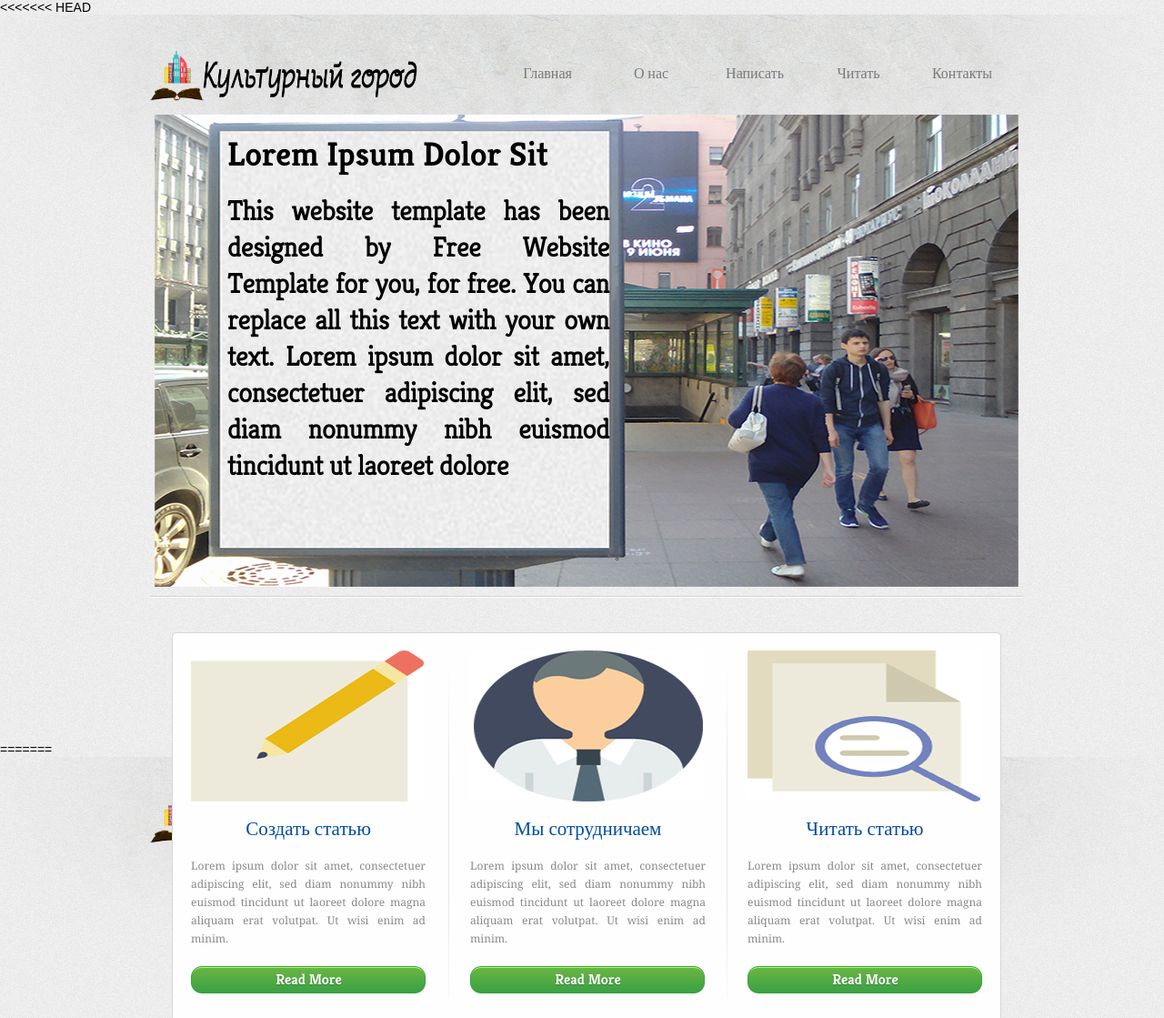
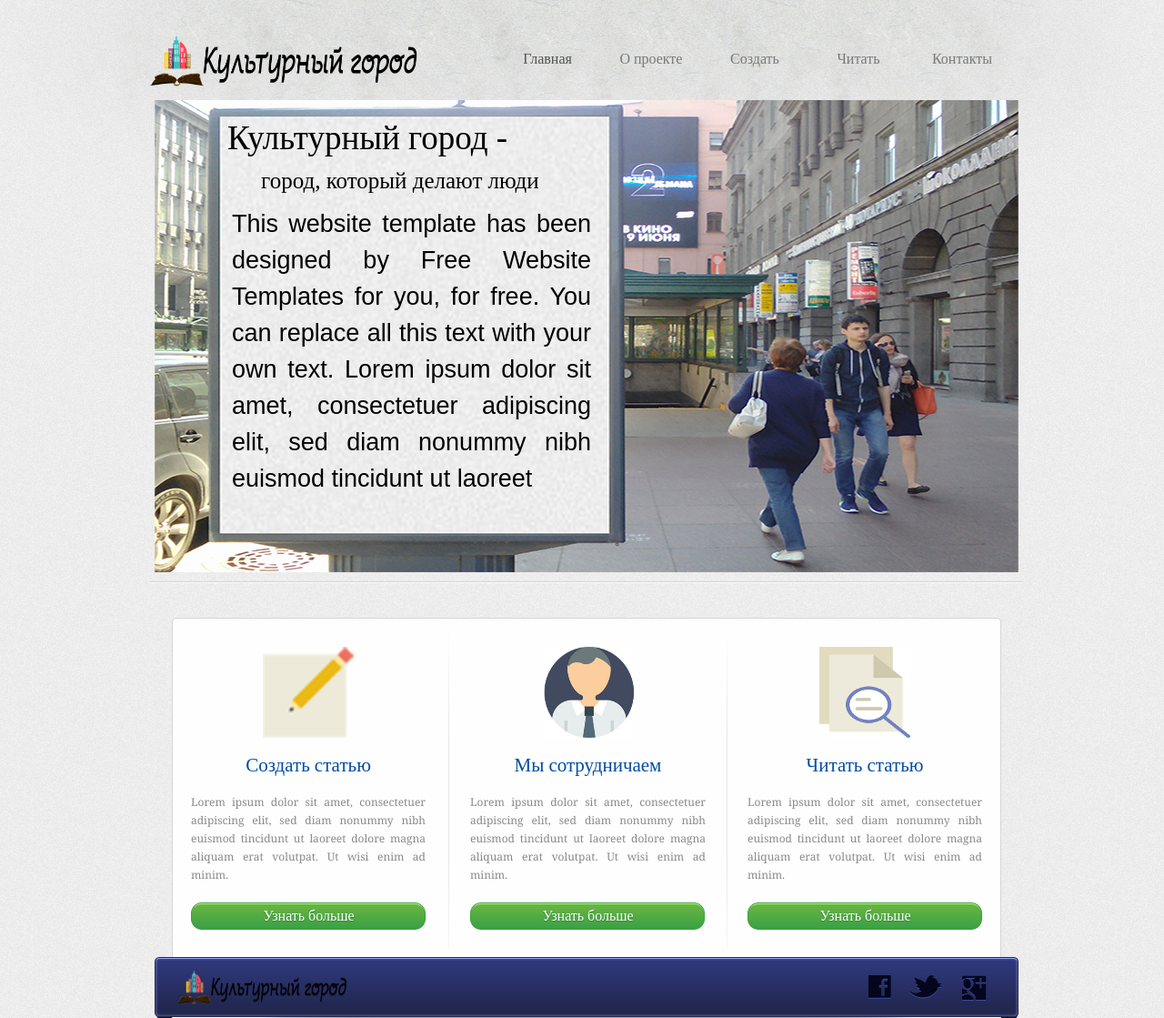
Before and after one commit to Alchick/city-city, a Flask app: page / in a window 1280 px wide. Shown: the top 1119 px of the page at 91% size. Run offline with Flask 2, Linux system fonts and the light colour scheme; some web fonts are replaced.

Commit message:
add icons read partner create to index file && add five-font, correct css margins

```diff
--- a/app/static/css/style.css
+++ b/app/static/css/style.css
@@ -26,6 +26,13 @@
 	font-weight: normal;
 	font-style: normal;
 }
+@font-face {
+    font-family: 'five';
+    src: url('../fonts/five-font.ttf');
+	font-weight: normal;
+	font-style: normal;
+}
+
 #background {
 	background: url("../images/bg-page.jpg");
 	background-position:top center;
@@ -126,20 +133,19 @@
 }
 #background #page #body .featured ul li h2 a {
 	color:#000000;
-	font-family: 'KreonBold';
+	font-family: 'five';
 	font-size:37px;
 	text-decoration:none;
 	font-weight:normal;
 }
 #background #page #body .featured ul li p {
 	color:#000000;
-	font-family: 'kreonlight';
-	font-size:30px;
+	font-size:27px;
 	line-height:40px;
 	text-align:justify;
-    margin:0;
-    margin-top:20px;
-    font-weight:bold;
+    margin:20px;
+    margin-top:10px;
+    margin-left:5px;
 }
 #background #page #body .featured ul li p a {
 	color:#fbfbfb;
@@ -604,7 +610,7 @@
 	width:950px;
 	padding:0 5px;
 	margin:0;
-	background:url("../images/bg-footer_1.png");
+	background:url("../images/bg-footer.png");
 	background-position:center;
 	background-repeat:no-repeat;
 }
--- a/app/templates/index.html
+++ b/app/templates/index.html
@@ -1,132 +1,12 @@
-<<<<<<< HEAD
-<!DOCTYPE html>
-<!-- Website template by freewebsitetemplates.com -->
-<html>
-<head>
-	<title>Chronokeep Website Template</title>
-	<meta charset="utf-8">
-	<link rel="stylesheet" type="text/css" href="{{ url_for('static', filename='css/style.css') }}">
-	<!--[if IE 7]>
-		<link href="css/ie7.css" rel="stylesheet" type="text/css">
-	<![endif]-->
-</head>
-<body>
-	<div id="background">
-		<div id="page">
-			<div id="header"> <a href="index.html" id="logo"><img src="static/images/logo-Culture_City.png" width="295" height="55" alt="Chronokeep Website Template"></a>
-				<ul class="navigation">
-					<li>
-						<a class="activeв" href="index.html">Главная</a>
-					</li>
-					<li>
-						<a href="about.html">О нас</a>
-					</li>
-					<li>
-						<a href="write.html">Написать</a>
-					</li>
-					<li>
-						<a href="read.html">Читать</a>
-					</li>
-					<li>
-						<a href="partners.html">Контакты</a>
-					</li>
-				</ul>
-			</div>
-			<!-- start of body-->
-			<div id="body">
-				<div class="featured">
-					<ul>
-						<li>
-							<h2><a href="index.html">Lorem Ipsum Dolor Sit</a></h2>
-							<p>
-								This website template has been designed by Free Website Template<a href="http://www.freewebsitetemplates.com"></a> for you, for free. You can replace all this text with your own text. Lorem ipsum dolor sit amet, consectetuer adipiscing elit, sed diam nonummy nibh euismod tincidunt ut laoreet dolore
-							</p>
-							<!--<a href="index.html" class="download">&nbsp;</a> <a href="index.html" class="buy">&nbsp;</a> -->
-						</li>
-					</ul>
-				</div>
-				<div id="section">
-					<div class="footer">
-						<div class="body">
-							<ul class="article">
-								<li class="first">
-									<a href="index.html"><img src="static/images/create.jpg" width="256" height="166" alt="Chronokeep Website Template"></a>
-									<h2><a href="index.html">Создать статью</a></h2>
-									<p>
-										Lorem ipsum dolor sit amet, consectetuer adipiscing elit, sed diam nonummy nibh euismod tincidunt ut laoreet dolore magna aliquam erat volutpat. Ut wisi enim ad minim.
-									</p>
-									<a href="index.html" class="readmore">Read More</a>
-								</li>
-								<li>
-									<a href="index.html"><img src="static/images/partner.jpg" width="256" height="166" alt="Chronokeep Website Template"></a>
-									<h2><a href="index.html">Мы сотрудничаем</a></h2>
-									<p>
-										Lorem ipsum dolor sit amet, consectetuer adipiscing elit, sed diam nonummy nibh euismod tincidunt ut laoreet dolore magna aliquam erat volutpat. Ut wisi enim ad minim.
-									</p>
-									<a href="index.html" class="readmore">Read More</a>
-								</li>
-								<li class="last">
-									<a href="index.html"><img src="static/images/read.jpg" width="256" height="166" alt="Chronokeep Website Template"></a>
-									<h2><a href="index.html">Читать статью</a></h2>
-									<p>
-										Lorem ipsum dolor sit amet, consectetuer adipiscing elit, sed diam nonummy nibh euismod tincidunt ut laoreet dolore magna aliquam erat volutpat. Ut wisi enim ad minim.
-									</p>
-									<a href="index.html" class="readmore">Read More</a>
-								</li>
-							</ul>
-						</div>
-					</div>
-				</div>
-			</div>
-			<!-- end of body-->
-			<div id="footer">
-				<div>
-					<div class="header"> <a href="index.html"><img class="logo" src="images/logo-Culture_City.png" width="187" height="37" alt="Chronokeep Website Template"></a>
-						<ul class="connect">
-							<li>
-								<a href="http://www.freewebsitetemplates.com/go/facebook/" class="facebook">&nbsp;</a>
-							</li>
-							<li>
-								<a href="http://www.freewebsitetemplates.com/go/twitter/" class="twitter">&nbsp;</a>
-							</li>
-							<li>
-								<a href="http://www.freewebsitetemplates.com/go/googleplus/" class="googleplus">&nbsp;</a>
-							</li>
-						</ul>
-					</div>
-					<div class="body">
-						<ul class="navigation">
-							<li>
-								<a href="index.html">Home</a>
-							</li>
-							<li>
-								<a href="about.html">About</a>
-							</li>
-							<li>
-								<a href="blog.html">Blog</a>
-							</li>
-							<li>
-								<a href="services.html">Services</a>
-							</li>
-						</ul>
-					</div>
-				</div>
-				<div id="footnote"> &copy; Copyright &copy; 2011 Company name all rights reserved </div>
-			</div>
-		</div>
-	</div>
-</body>
-</html>
-=======
 {% extends "base.html" %}
 {% block content %}
 <div id="body">
                 <div class="featured">
                     <ul>
                         <li>
-                            <h2><a href="index.html">Lorem Ipsum Dolor Sit</a></h2>
+                            <h2><a href="index.html">Культурный город - <br>&emsp;<span style='font-size:25px'>город, который делают люди</span></a></h2>
                             <p>
-                                This website template has been designed by <a href="http://www.freewebsitetemplates.com">Free Website Templates</a> for you, for free. You can replace all this text with your own text. Lorem ipsum dolor sit amet, consectetuer adipiscing elit, sed diam nonummy nibh euismod tincidunt ut laoreet dolore magna aliquam erat volutpat. Ut wisi enim ad minim veniam, quis nostrud exerci tation ullamcorper suscipit lobortis nisl ut aliquip ex ea commodo consequat. Duis autem vel eum iriure dolor in hendrerit in vulputate velit esse molestie consequat, vel illum dolore eu feugiat nulla facilisis at vero eros et accumsan et iusto odio dignissim qui blandit praesent luptatum zzril delenit augue duis dolore te feugait nulla facilisi. Nam liber tempor cum soluta nobis eleifend option
+                                This website template has been designed by Free Website Templates <a href="http://www.freewebsitetemplates.com"></a> for you, for free. You can replace all this text with your own text. Lorem ipsum dolor sit amet, consectetuer adipiscing elit, sed diam nonummy nibh euismod tincidunt ut laoreet
                             </p>
                             <!--<a href="index.html" class="download">&nbsp;</a> <a href="index.html" class="buy">&nbsp;</a> -->
                         </li>
@@ -137,7 +17,8 @@
                         <div class="body">
                             <ul class="article">
                                 <li class="first">
-                                    <a href="index.html"><img src="static/images/disk.jpg" width="256" height="166" alt="Chronokeep Website Template"></a>
+                                    <a href="index.html">
+                                    <p style="text-align:center;"><img src="static/images/create.png" width="100" height="100" alt="Chronokeep Website Template"></a>
                                     <h2><a href="index.html">Создать статью</a></h2>
                                     <p>
                                         Lorem ipsum dolor sit amet, consectetuer adipiscing elit, sed diam nonummy nibh euismod tincidunt ut laoreet dolore magna aliquam erat volutpat. Ut wisi enim ad minim.
@@ -145,7 +26,9 @@
                                     <a href="index.html" class="readmore">Узнать больше</a>
                                 </li>
                                 <li>
-                                    <a href="index.html"><img src="static/images/disk.jpg" width="256" height="166" alt="Chronokeep Website Template"></a>
+                                    <a href="index.html">
+                                    <p style="text-align:center;">
+                                    <img src="static/images/partner.jpg" width="100" height="100" alt="Chronokeep Website Template"></a>
                                     <h2><a href="index.html">Мы сотрудничаем</a></h2>
                                     <p>
                                         Lorem ipsum dolor sit amet, consectetuer adipiscing elit, sed diam nonummy nibh euismod tincidunt ut laoreet dolore magna aliquam erat volutpat. Ut wisi enim ad minim.
@@ -153,7 +36,9 @@
                                     <a href="index.html" class="readmore">Узнать больше</a>
                                 </li>
                                 <li class="last">
-                                    <a href="index.html"><img src="static/images/disk.jpg" width="256" height="166" alt="Chronokeep Website Template"></a>
+                                    <a href="index.html">
+                                    <p style="text-align:center;">
+                                    <img src="static/images/read.jpg" width="100" height="100" alt="Chronokeep Website Template"></a>
                                     <h2><a href="index.html">Читать статью</a></h2>
                                     <p>
                                         Lorem ipsum dolor sit amet, consectetuer adipiscing elit, sed diam nonummy nibh euismod tincidunt ut laoreet dolore magna aliquam erat volutpat. Ut wisi enim ad minim.
```
